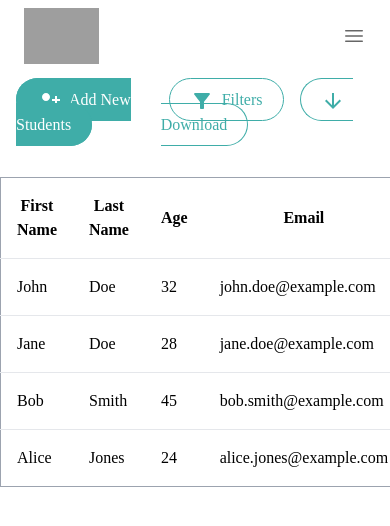
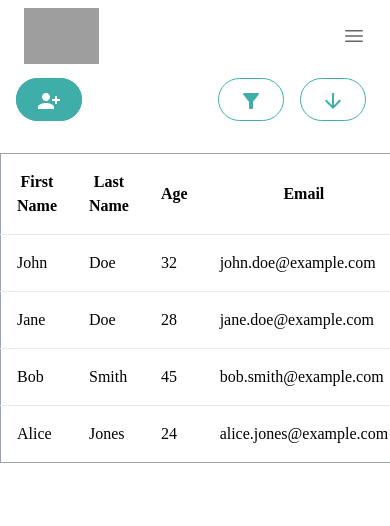
Before and after one commit to Nik-git1/PhD-Management-System, a React (Vite) app: page /#/ in a window 390 px wide. Shown: the top 526 px of the page. Built offline with nearby package versions, Linux system fonts and the light colour scheme; grey boxes are pictures that could not be loaded; a web font is replaced by a local one.

Commit message:
Made Buttons in Database Page Responsive

```diff
--- a/src/components/ButtonGrp.jsx
+++ b/src/components/ButtonGrp.jsx
@@ -25,7 +25,7 @@ function ButtonGrp() {
           href="#"
         >
           <PersonAddAlt1Icon style={{ color: "white" }} />
-          <span class="ml-2 font-medium text-white transition-colors">
+          <span class="ml-2 font-medium text-white transition-colors hidden md:inline-block">
             Add New Students
           </span>
         </a>
@@ -37,8 +37,8 @@ function ButtonGrp() {
             href={btn.href}
           >
             <span class="font-medium transition-colors group-hover:text-white">
-              <btn.icon className="mr-2" />
-              {btn.name}
+              <btn.icon />
+              <span className="hidden md:inline-block ml-2">{btn.name}</span>
             </span>
           </a>
         ))}
```
